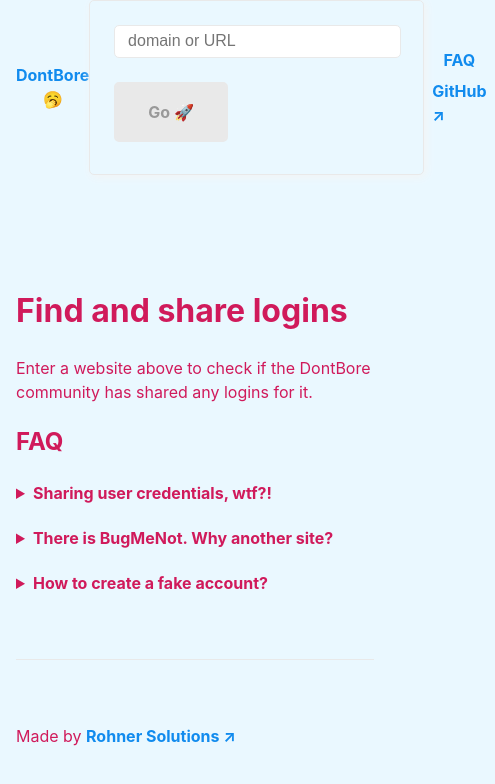
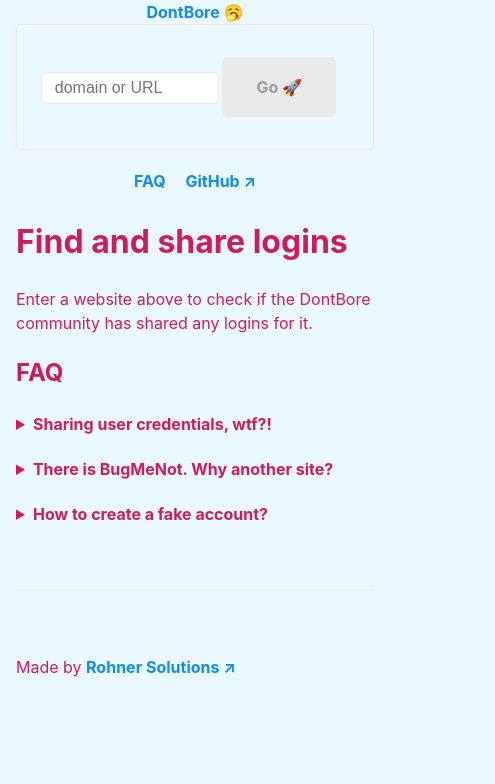
Before and after one commit to midzer/dontbore, a SvelteKit app: page / in a window 390 px wide. Shown: the top 784 px of the page, 495 px wide, since content can reach past the window. Built offline with nearby package versions, Linux system fonts and the light colour scheme.

Commit message:
tweak css for mobile

```diff
--- a/src/app.css
+++ b/src/app.css
@@ -136,10 +136,16 @@
 /* Nav */
 nav {
     align-items: center;
-    display: flex;
+    display: block;
     font-weight: bold;
     justify-content: space-between;
-    margin-bottom: 7rem;
+    margin-bottom: 1rem;
+}
+
+@media (min-width: 768px) {
+    nav {
+        display: flex;
+    }
 }
 
 nav ul {
@@ -383,7 +389,7 @@
 label,
 select,
 textarea {
-    display: block;
+    display: inline-block;
     font-size: inherit;
     max-width: var(--width-card-wide);
 }
@@ -416,7 +422,7 @@
 
 input[type="text"],
 textarea {
-    width: calc(100% - 1.6rem);
+    width: 150px;
 }
 
 input[readonly],
```
